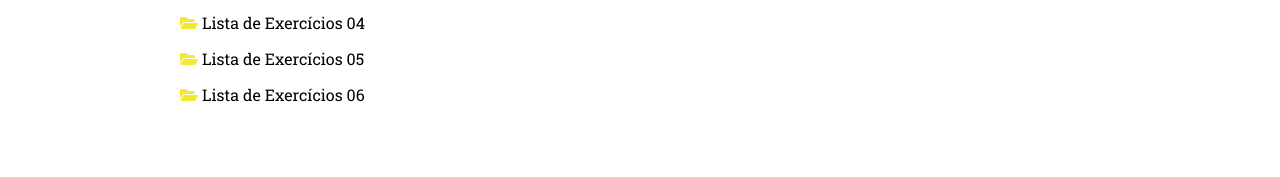
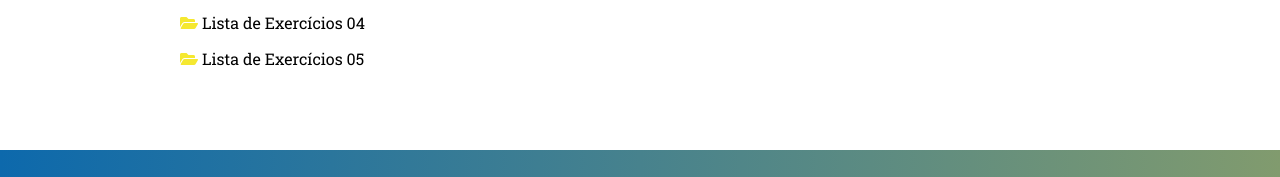
Before and after one commit to AdriandersonLira/APE, a plain HTML site: page index.html in a window 1280 px wide. Shown: the part 542-719 px from the top of the page. Drawn offline with Linux system fonts and the light colour scheme.

Commit message:
Update index.html

```diff
--- a/index.html
+++ b/index.html
@@ -251,7 +251,7 @@
                     <li><i class="fas fa-folder-open"></i> <a href="https://github.com/AdriandersonLira/APE/tree/master/Lista_de_Exerc%C3%ADcio_03">Lista de Exercícios 03</a></li>
                     <li><i class="fas fa-folder-open"></i> <a href="https://github.com/AdriandersonLira/APE/tree/master/Lista_de_Exerc%C3%ADcio_04">Lista de Exercícios 04</a></li>
                     <li><i class="fas fa-folder-open"></i> <a href="https://github.com/AdriandersonLira/APE/tree/master/Lista_de_Exerc%C3%ADcio_05">Lista de Exercícios 05</a></li>
-                    <li><i class="fas fa-folder-open"></i> <a href="https://github.com/AdriandersonLira/APE/tree/master/Lista_de_Exerc%C3%ADcio_06">Lista de Exercícios 06</a></li>
+                    <!--<li><i class="fas fa-folder-open"></i> <a href="https://github.com/AdriandersonLira/APE/tree/master/Lista_de_Exerc%C3%ADcio_06">Lista de Exercícios 06</a></li>-->
                     <!--<li><i class="fas fa-folder-open"></i> <a href="https://github.com/AdriandersonLira/APE/tree/master/Lista_de_Exerc%C3%ADcio_07">Lista de Exercícios 07</a></li>-->
                     <!--<li><i class="fas fa-folder-open"></i> <a href="https://github.com/AdriandersonLira/APE/tree/master/Lista_de_Exerc%C3%ADcio_08">Lista de Exercícios 08</a></li>-->
                     <!--<li><i class="fas fa-folder-open"></i> <a href="https://github.com/AdriandersonLira/APE/tree/master/Lista_de_Exerc%C3%ADcio_09">Lista de Exercícios 09</a></li>-->
```
